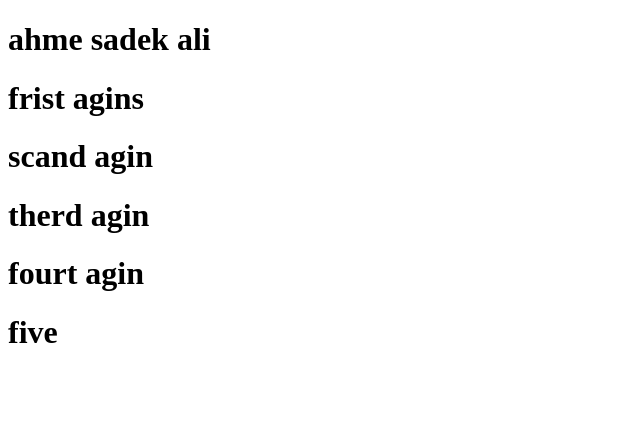
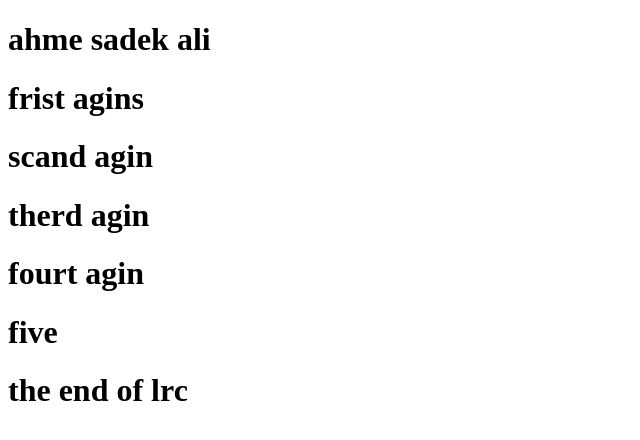
Before and after one commit to ahmedalhruysh-prog/lec7, a plain HTML site: page index.html in a window 1280 px wide. Shown: the whole page, without its empty margins (0-640 px from the left). Drawn offline with Linux system fonts and the light colour scheme.

Commit message:
Update index.html the of lec

```diff
--- a/index.html
+++ b/index.html
@@ -13,6 +13,7 @@
     <h1>therd agin</h1>
     <h1>fourt agin</h1>
     <h1>five</h1>
+    <h1>the end of lrc</h1>
 
 </body>
 </html>
```
